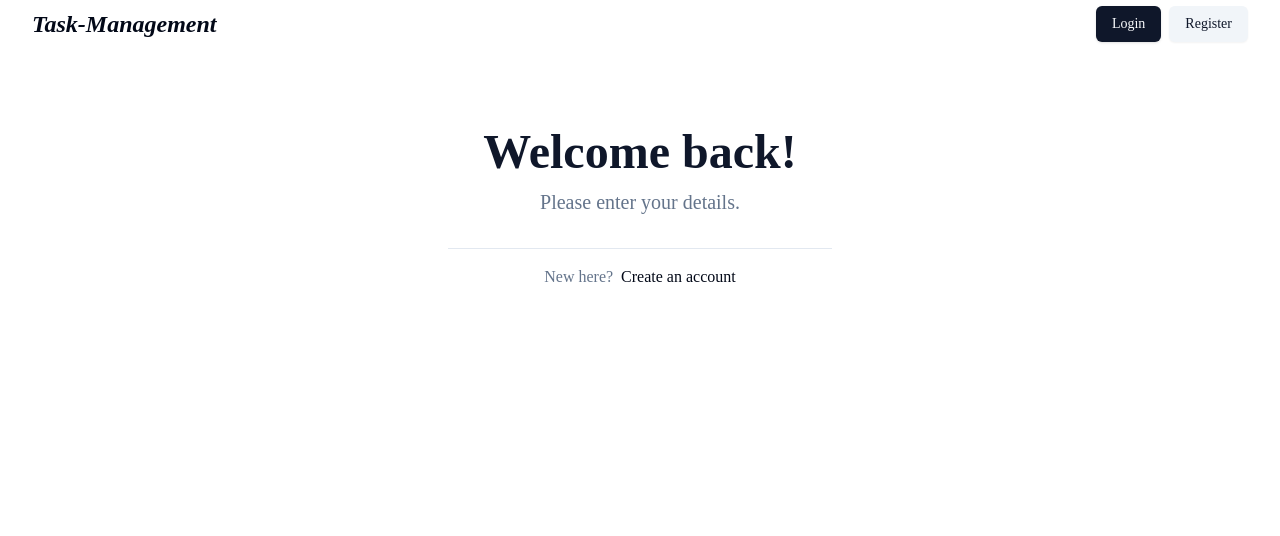
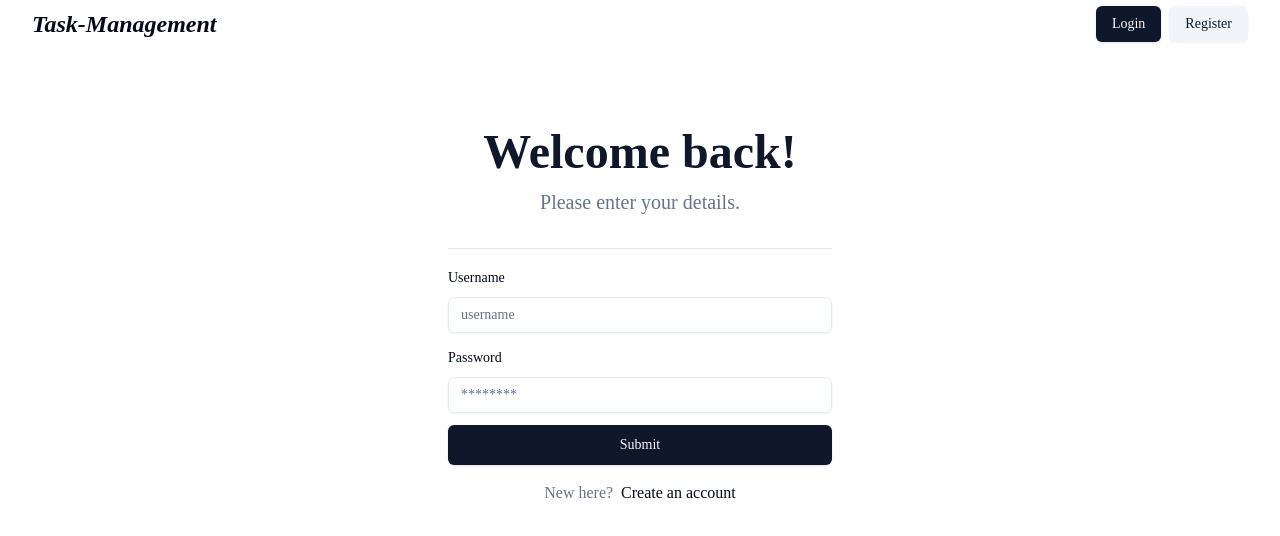
Before and after one commit to ElayadeIsmail/Task-Management, a Vue app in the folder client/: page /login in a window 1280 px wide. Shown: the top 536 px of the page. Built offline with nearby package versions, Linux system fonts and the light colour scheme.

Commit message:
Add Login Form UI

```diff
--- /dev/null
+++ b/client/src/components/forms/LoginForm.vue
@@ -0,0 +1,45 @@
+<script setup lang="ts">
+import { Button } from '@/components/ui/button'
+import { FormControl, FormField, FormItem, FormLabel, FormMessage } from '@/components/ui/form'
+import { Input } from '@/components/ui/input'
+
+const onSubmit = () => {
+  console.log('Submit')
+}
+</script>
+
+<template>
+  <form class="space-y-3" @submit="onSubmit">
+    <FormField v-slot="{ componentField }" name="username">
+      <FormItem>
+        <FormLabel>Username</FormLabel>
+        <FormControl>
+          <Input
+            autocomplete="username"
+            type="text"
+            placeholder="username"
+            v-bind="componentField"
+          />
+        </FormControl>
+        <FormMessage />
+      </FormItem>
+    </FormField>
+
+    <FormField v-slot="{ componentField }" name="password">
+      <FormItem>
+        <FormLabel>Password</FormLabel>
+        <FormControl>
+          <Input
+            type="password"
+            autocomplete="current-password"
+            placeholder="********"
+            v-bind="componentField"
+          />
+        </FormControl>
+        <FormMessage />
+      </FormItem>
+    </FormField>
+
+    <Button class="w-full" size="lg" type="submit"> Submit </Button>
+  </form>
+</template>
--- /dev/null
+++ b/client/src/components/forms/index.ts
@@ -0,0 +1 @@
+export { default as LoginForm } from './LoginForm.vue'
--- a/client/src/views/LoginView.vue
+++ b/client/src/views/LoginView.vue
@@ -1,5 +1,6 @@
 <script setup lang="ts">
 import { RouterLink } from 'vue-router'
+import { LoginForm } from '@/components/forms'
 </script>
 
 <template>
@@ -12,6 +13,7 @@ import { RouterLink } from 'vue-router'
       <div className="mx-auto space-y-4 w-full max-w-md px-8 mt-8">
         <hr />
         <!-- Form To Be here -->
+        <LoginForm />
         <div className="flex items-center justify-center gap-2 ">
           <span className="text-muted-foreground">New here?</span>
           <RouterLink to="/register">Create an account</RouterLink>
```
